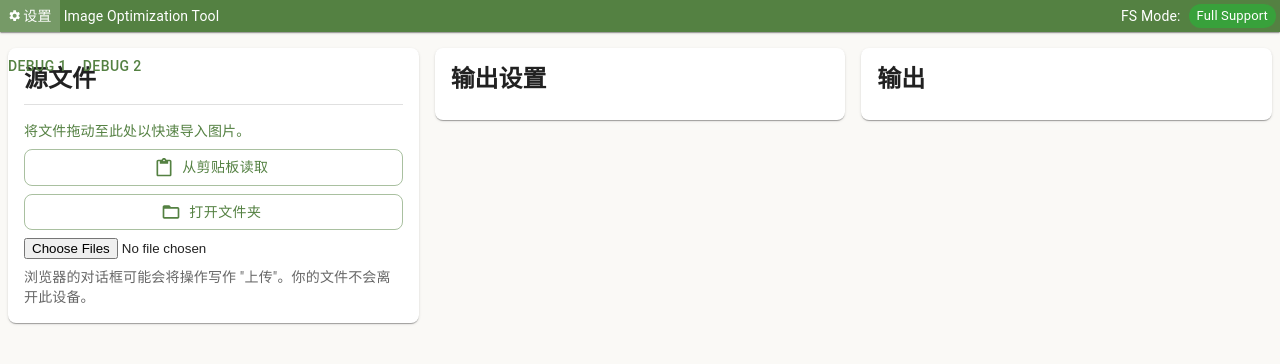
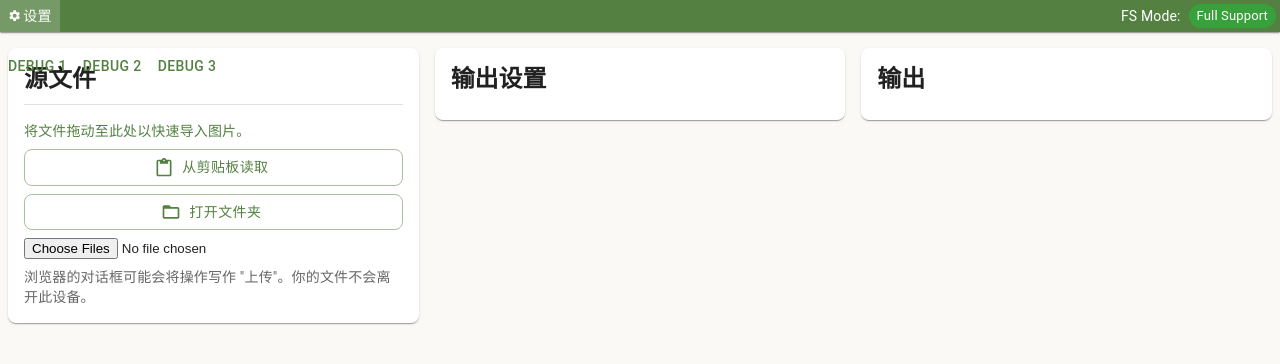
Before and after one commit to MossTheFox/owl-image-tools, a React (Vite) app: page / in a window 1280 px wide. Shown: the top 364 px of the page. Built offline with nearby package versions, Linux system fonts and the light colour scheme.

Commit message:
Styles ok, Add control context

```diff
--- /dev/null
+++ b/src/context/loggerContext.tsx
@@ -0,0 +1,34 @@
+import { createContext, useState, useCallback, useMemo } from "react";
+import { Panels } from "../functionalComponents/PanelNavigation";
+
+type LoggerContext = {
+    writeLine: (str: string) => void,
+    line: string,
+    history: string[]
+};
+
+export const loggerContext = createContext<LoggerContext>({
+    writeLine(str) { },
+    line: '',
+    history: []
+});
+
+
+export function LoggerContextProvider({ children }: { children: React.ReactNode }) {
+
+    const [line, setLine] = useState('');
+    const [history, setHistory] = useState<string[]>([]);
+
+    const writeLine = useCallback((line: string) => {
+        setLine(line);
+        setHistory((prev) => [...prev, line]);
+    }, []);
+
+    return <loggerContext.Provider value={{
+        history,
+        line,
+        writeLine
+    }}>
+        {children}
+    </loggerContext.Provider>
+}
--- /dev/null
+++ b/src/context/panelNavigationContext.tsx
@@ -0,0 +1,35 @@
+import { createContext, useState, useCallback, useMemo } from "react";
+import { Panels } from "../functionalComponents/PanelNavigation";
+
+type PanelNavigationContext = {
+    registerFunction: (navigateTo: (panelName: Panels) => void) => void,
+    unregisterFunction: () => void,
+    navigateTo: (panelName: Panels) => void,
+
+}
+
+export const panelNavigationContext = createContext<PanelNavigationContext>({
+    navigateTo(panelName) { },
+    registerFunction(navigateTo) { },
+    unregisterFunction() { },
+});
+
+
+export function PanelNavigationContextProvider({ children }: { children: React.ReactNode }) {
+
+    const [registeredFn, setRegisteredFn] = useState<{ fn: PanelNavigationContext['navigateTo'] }>({ fn: () => { } });
+
+    const registerFunction = useCallback((fn: PanelNavigationContext['navigateTo']) => {
+        setRegisteredFn({ fn: fn });
+    }, []);
+
+    const unregisterFunction = useCallback(() => setRegisteredFn({ fn: () => { } }), []);
+
+    return <panelNavigationContext.Provider value={{
+        navigateTo: registeredFn.fn,
+        registerFunction,
+        unregisterFunction
+    }}>
+        {children}
+    </panelNavigationContext.Provider>
+}
--- a/src/functionalComponents/PanelNavigation.tsx
+++ b/src/functionalComponents/PanelNavigation.tsx
@@ -1,8 +1,9 @@
-import { Container, Grid, Typography, Paper, Box, Divider, Button, useMediaQuery, Theme } from '@mui/material';
-import { useState, useMemo, useEffect, useCallback } from 'react';
+import { Container, Grid, Typography, Paper, Box, Divider, Button, useMediaQuery, Theme, BoxProps, SxProps } from '@mui/material';
+import { useState, useMemo, useEffect, useCallback, useContext } from 'react';
+import { panelNavigationContext } from '../context/panelNavigationContext';
 import InputPanel from './mainPanel/InputPanel';
 
-type Panels = 'input' | 'config' | 'output';
+export type Panels = 'input' | 'config' | 'output';
 
 const navOrder = ['input', 'config', 'output'] as const;
 
@@ -18,18 +19,41 @@ const leftPositionAnchorsMD = [
     '0', '33.33333%', '66.66666%'
 ] as const;
 
+
+function PanelBox({ left, width, sx, name, disabled, children }: {
+    left: string | number,
+    width: string | number,
+    sx: SxProps<Theme>,
+    name: Panels,
+    disabled: boolean,
+    children: React.ReactNode
+}) {
+    return <Box position="absolute"
+        top={0}
+        px={1}
+        width={width}
+        aria-hidden={disabled}
+        left={left}
+        sx={{
+            transition: 'all 0.25s',
+            animation: '0.125s ease-in fade-in',
+            // transform: nav === 'input' ? 'scale(1)' : 'scale(0.95)',
+            ...sx
+        }}
+    >
+        {/* ↓ disable the buttons when not being active. */}
+        <fieldset disabled={disabled}>
+            {children}
+        </fieldset>
+    </Box>;
+}
+
+
 // TODO: trackpad, ctrl wheel, touch screen
-
-/**
- *
- * @param position 0 ~ 3
- */
-function getAnchorPositions(position: number) {
-
-}
 
 export default function PanelNavigation() {
 
+    // Screen Size
     const screenSizePad = useMediaQuery((theme: Theme) => theme.breakpoints.between('sm', 'md'));
     const screenSizeDesktop = useMediaQuery((theme: Theme) => theme.breakpoints.up('md'));
 
@@ -39,8 +63,18 @@ export default function PanelNavigation() {
         return 1;
     }, [screenSizePad, screenSizeDesktop]);
 
-    const [nav, setNav] = useState<Panels[]>(['input', 'config', 'output']);
+    // Current Active Panel(s)
+    const [nav, setNav] = useState<Panels[]>(() => {
+        if (screenSizeDesktop) {
+            return ['input', 'config', 'output'];
+        }
+        if (screenSizePad) {
+            return ['input', 'config'];
+        }
+        return ['input'];
+    });
 
+    // Update active panels when screen size changed
     useEffect(() => {
         if (screenSizeDesktop) {
             setNav(['input', 'config', 'output']);
@@ -53,6 +87,7 @@ export default function PanelNavigation() {
         setNav((prev) => [prev[0]]);
     }, [screenSizePad, screenSizeDesktop]);
 
+    // [Next] button
     const goNext = useCallback(() => {
         setNav((prev) => {
             let startIndex = navOrder.indexOf(prev[0]);
@@ -69,6 +104,7 @@ export default function PanelNavigation() {
         })
     }, [onScreenPanelCount]);
 
+    // [Prev] button
     const goPrev = useCallback(() => {
         setNav((prev) => {
             let startIndex = navOrder.indexOf(prev[0]);
@@ -85,13 +121,33 @@ export default function PanelNavigation() {
         })
     }, [onScreenPanelCount]);
 
+    const navigateTo = useCallback((target: Panels) => {
+        if (onScreenPanelCount === 3) {
+            setNav([...navOrder]);
+            return;
+        }
+        if (onScreenPanelCount === 2) {
+            (target === navOrder[2]) && setNav(['config', 'output']);
+            (target === navOrder[1]) && setNav(['input', 'config']);
+            (target === navOrder[0]) && setNav(['input', 'config']);
+            return;
+        }
+        setNav([target]);
+    }, [onScreenPanelCount]);
+
+    const panelNavContext = useContext(panelNavigationContext);
+    useEffect(() => {
+        panelNavContext.registerFunction(navigateTo);
+    }, [navigateTo, panelNavContext.registerFunction]);
+
+    // Width for each panel
     const widthProp = useMemo(() => {
         if (screenSizePad) return '50%';
         if (screenSizeDesktop) return '33.33333%';
         return '100%';
     }, [screenSizePad, screenSizeDesktop]);
 
-
+    // Filter (CSS filter: brightness) for each panel
     const filterProp = useMemo(() => {
         return {
             'input': nav.includes('input') ? 'brightness(100%)' : 'brightness(90%)',
@@ -101,13 +157,16 @@ export default function PanelNavigation() {
     }, [screenSizePad, screenSizeDesktop, nav]);
 
 
+    // Touch screen swipping action
     const [swipping, setSwipping] = useState(false);
 
+    // When swipping, duratio should be 0
     const transitionDuration = useMemo(() => {
         if (swipping) return '0';
         return '0.25s';
     }, [swipping]);
 
+    // Left property (CSS positioning) for the three panels
     const containerLeft = useMemo(() => {
         if (nav.length === 1) {
             // mind blown up. Hard coded here. whatever.
@@ -158,39 +217,28 @@ export default function PanelNavigation() {
         width="100%"
     >
 
-        <Box position="absolute"
-            top={0}
-            px={1}
+        <PanelBox
+            name='input'
+            left={containerLeft.input}
+            disabled={!nav.includes('input')}
             width={widthProp}
-            aria-hidden={!nav.includes('input')}
-            left={containerLeft.input}
             sx={{
-                transition: 'all 0.25s',
                 transitionDuration,
                 filter: filterProp.input,
-                // transform: nav === 'input' ? 'scale(1)' : 'scale(0.95)',
             }}
         >
-            <fieldset disabled={!nav.includes('input')}>
             <InputPanel />
-            </fieldset>
-        </Box>
+        </PanelBox>
 
-        <Box position="absolute"
-            top={0}
-            px={1}
+        <PanelBox
+            name='config'
+            left={containerLeft.config}
+            disabled={!nav.includes('config')}
             width={widthProp}
-            aria-hidden={!nav.includes('config')}
-            left={containerLeft.config}
             sx={{
-                transition: 'all 0.25s',
                 transitionDuration,
                 filter: filterProp.config,
-                // transform: nav === 'config' ? 'scale(1)' : 'scale(0.95)',
-            }}
-        >
-            {/* ↓ disable the buttons when not being active. */}
-            <fieldset disabled={!nav.includes('config')}>
+            }}>
             <Paper>
                 <Box p={2}>
                     <Typography variant="h5" fontWeight='bolder' gutterBottom>
@@ -198,8 +246,7 @@ export default function PanelNavigation() {
                     </Typography>
                 </Box>
             </Paper>
-            </fieldset>
-        </Box>
+        </PanelBox>
 
         <Box position="absolute"
             top={0}
@@ -211,6 +258,7 @@ export default function PanelNavigation() {
                 transition: 'all 0.25s',
                 transitionDuration,
                 filter: filterProp.output,
+                animation: '0.125s ease-in fade-in',
                 // transform: nav === 'output' ? 'scale(1)' : 'scale(0.95)',
             }}
         >
@@ -225,8 +273,9 @@ export default function PanelNavigation() {
             </fieldset>
         </Box>
 
-        <Button onClick={goPrev}>debug 1</Button>
-        <Button onClick={goNext}>debug 2</Button>
+        <Button onClick={navigateTo.bind(null, 'input')}>debug 1</Button>
+        <Button onClick={navigateTo.bind(null, 'config')}>debug 2</Button>
+        <Button onClick={navigateTo.bind(null, 'output')}>debug 3</Button>
 
     </Box>
 }
--- a/src/functionalComponents/TopBar.tsx
+++ b/src/functionalComponents/TopBar.tsx
@@ -1,9 +1,15 @@
 import { Box, Typography, Chip, Tooltip, ButtonBase, BoxProps } from "@mui/material";
 import { Settings } from "@mui/icons-material";
+import { useContext } from "react";
 import { t } from "i18next";
 import { FS_Mode, storageDisabled } from "../utils/browserCompability";
+import { loggerContext } from "../context/loggerContext";
 
 export default function TopBar(props: BoxProps) {
+
+    const { line, history } = useContext(loggerContext);
+
+    // TODO: view history modal
 
     return <Box width="100%"
         height="2rem"
@@ -48,7 +54,9 @@ export default function TopBar(props: BoxProps) {
 
             {/* Log Info Output Here */}
             <Box flexGrow={1} overflow='hidden' pr={1}>
-                <Typography variant="body2" whiteSpace='nowrap'>Image Optimization Tool</Typography>
+                <Typography variant="body2" whiteSpace='nowrap'>
+                    {line}
+                </Typography>
             </Box>
 
             {/* TODO: ↓ FS Mode Chip auto fade out */}
--- a/src/transitions.css
+++ b/src/transitions.css
@@ -1,13 +1,11 @@
 /* Position should be absolute */
-@keyframes panel-transition-in {
+@keyframes fade-in {
     0% {
-        left: 100%;
-        top: 10%
+        opacity: 0;
     }
 
     100% {
-        left: 0%;
-        top: 0;
+        opacity: 1;
     }
 }
 
```
Also changed, not shown: src/App.tsx (+8 -0 lines). Lines whose indentation alone changed are shown as unchanged.
